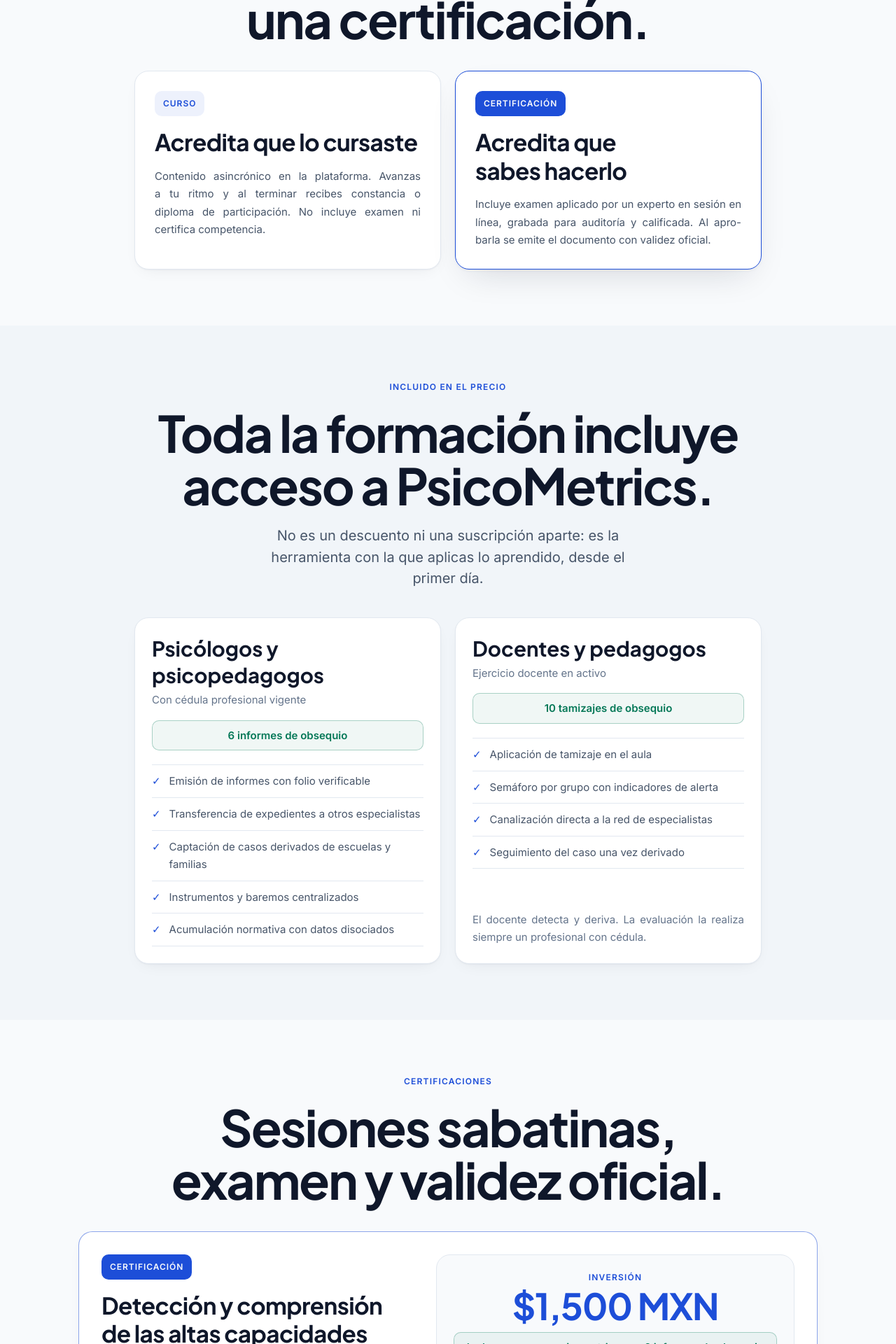
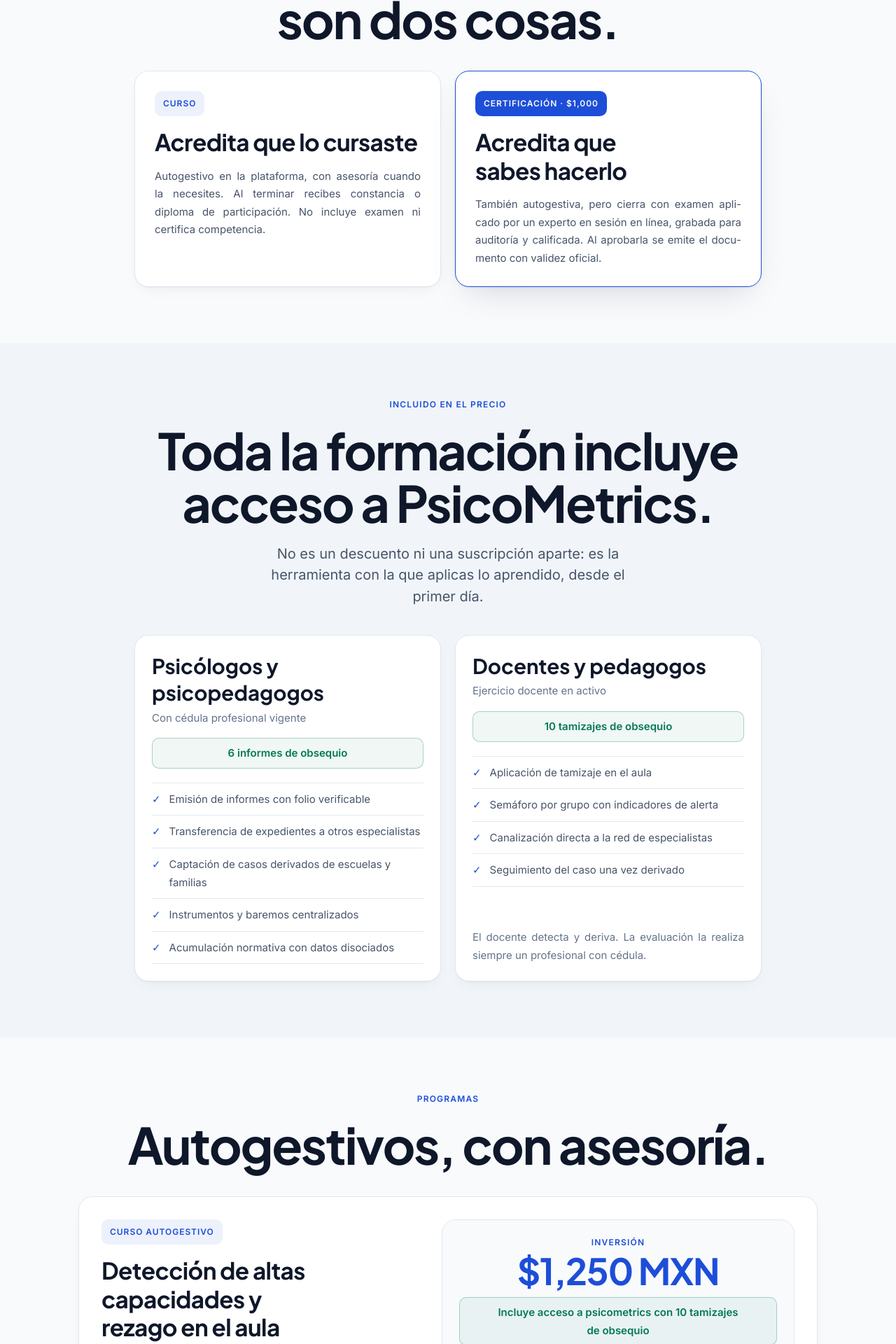
Before and after one commit to trayectoliceo-ux/trayectoliceo, a Next.js app: page /certificate in a window 1280 px wide. Shown: the part 860-2780 px from the top of the page at 70% size. Built offline with nearby package versions, Linux system fonts and the light colour scheme.

Commit message:
Curso autogestivo y examen de certificacion como pagos separados

```diff
--- a/src/app/certificate/page.tsx
+++ b/src/app/certificate/page.tsx
@@ -15,8 +15,8 @@
 });
 
 export default function PaginaCertificate() {
-  const certificaciones = programas.filter((p) => p.tipo === 'certificacion');
   const cursos = programas.filter((p) => p.tipo === 'curso');
+  const institucionales = programas.filter((p) => p.tipo === 'institucional');
 
   return (
     <>
@@ -43,7 +43,7 @@
         etiqueta="Certifícate"
         titulo={['Fórmate y', 'certifica lo']}
         rotativas={['que ya sabes hacer.']}
-        entrada="Certificaciones con sesiones en vivo y examen aplicado por un experto, y cursos asincrónicos para avanzar a tu ritmo. Ambas cosas existen aquí, y no son lo mismo."
+        entrada="Todo es autogestivo: avanzas a tu ritmo con asesoría cuando la necesites. La diferencia está en el cierre, porque la certificación se examina y el curso no."
         tono="hondo"
       />
 
@@ -51,8 +51,8 @@
       <Seccion>
         <Revelar className="text-center">
           <p className="etiqueta">Antes de elegir</p>
-          <h2 className="mx-auto mt-5 max-w-[20ch] text-t1">
-            Un curso no es una certificación.
+          <h2 className="mx-auto mt-5 max-w-[22ch] text-t1">
+            El curso y la certificación son dos cosas.
           </h2>
         </Revelar>
 
@@ -63,21 +63,21 @@
             </span>
             <h3 className="mt-4 text-t3">Acredita que lo cursaste</h3>
             <p className="justificado mt-4 flex-1 text-menudo leading-[1.7] text-tinta-suave">
-              Contenido asincrónico en la plataforma. Avanzas a tu ritmo y al terminar
-              recibes constancia o diploma de participación. No incluye examen ni
-              certifica competencia.
+              Autogestivo en la plataforma, con asesoría cuando la necesites. Al
+              terminar recibes constancia o diploma de participación. No incluye examen
+              ni certifica competencia.
             </p>
           </ElementoRevelar>
 
           <ElementoRevelar className="flex h-full flex-col rounded-lg border border-institucional bg-papel-puro p-7 shadow-elevada">
             <span className="inline-flex w-fit rounded bg-institucional px-3 py-1 text-[0.75rem] font-semibold uppercase tracking-[0.08em] text-papel">
-              Certificación
+              Certificación · $1,000
             </span>
             <h3 className="mt-4 text-t3">Acredita que sabes hacerlo</h3>
             <p className="justificado mt-4 flex-1 text-menudo leading-[1.7] text-tinta-suave">
-              Incluye examen aplicado por un experto en sesión en línea, grabada para
-              auditoría y calificada. Al aprobarla se emite el documento con validez
-              oficial.
+              También autogestiva, pero cierra con examen aplicado por un experto en
+              sesión en línea, grabada para auditoría y calificada. Al aprobarla se
+              emite el documento con validez oficial.
             </p>
           </ElementoRevelar>
         </GrupoRevelar>
@@ -131,17 +131,17 @@
         </GrupoRevelar>
       </Seccion>
 
-      {/* Certificaciones */}
+      {/* Cursos */}
       <Seccion>
         <Revelar className="text-center">
-          <p className="etiqueta">Certificaciones</p>
-          <h2 className="mx-auto mt-5 max-w-[24ch] text-t1">
-            Sesiones sabatinas, examen y validez oficial.
+          <p className="etiqueta">Programas</p>
+          <h2 className="mx-auto mt-5 max-w-[22ch] text-t1">
+            Autogestivos, con asesoría.
           </h2>
         </Revelar>
 
         <div className="mt-9 space-y-5">
-          {certificaciones.map((programa) => (
+          {cursos.map((programa) => (
             <Revelar key={programa.id}>
               <TarjetaPrograma programa={programa} />
             </Revelar>
@@ -149,15 +149,17 @@
         </div>
       </Seccion>
 
-      {/* Cursos */}
+      {/* Capacitación para centros */}
       <Seccion tono="hondo">
         <Revelar className="text-center">
-          <p className="etiqueta">Cursos</p>
-          <h2 className="mx-auto mt-5 max-w-[20ch] text-t1">Asincrónicos, a tu ritmo.</h2>
+          <p className="etiqueta">Para centros</p>
+          <h2 className="mx-auto mt-5 max-w-[22ch] text-t1">
+            Formación para todo tu equipo docente.
+          </h2>
         </Revelar>
 
         <div className="mt-9 space-y-5">
-          {cursos.map((programa) => (
+          {institucionales.map((programa) => (
             <Revelar key={programa.id}>
               <TarjetaPrograma programa={programa} />
             </Revelar>
--- a/src/components/ui/TarjetaPrograma.tsx
+++ b/src/components/ui/TarjetaPrograma.tsx
@@ -25,24 +25,15 @@
 export function TarjetaPrograma({ programa }: { programa: Programa }) {
   const [abierto, setAbierto] = useState(false);
 
-  const esCertificacion = programa.tipo === 'certificacion';
 
   return (
     <article
-      className={`rounded-lg border bg-papel-puro p-7 shadow-tarjeta sm:p-8 ${
-        esCertificacion ? 'border-institucional/50' : 'border-linea'
-      }`}
+      className="rounded-lg border border-linea bg-papel-puro p-7 shadow-tarjeta sm:p-8"
     >
       <div className="grid gap-8 lg:grid-cols-[1.25fr_1fr] lg:items-start">
         <div>
-          <span
-            className={`inline-flex rounded px-3 py-1 text-[0.75rem] font-semibold uppercase tracking-[0.08em] ${
-              esCertificacion
-                ? 'bg-institucional text-papel'
-                : 'bg-institucional/[0.08] text-institucional'
-            }`}
-          >
-            {esCertificacion ? 'Certificación' : 'Curso'}
+          <span className="inline-flex rounded bg-institucional/[0.08] px-3 py-1 text-[0.75rem] font-semibold uppercase tracking-[0.08em] text-institucional">
+            Curso autogestivo
           </span>
 
           <h3 className="mt-4 text-balance text-t3">{programa.nombre}</h3>
@@ -109,7 +100,7 @@
                   idPago={programa.id}
                   precio={pesos(programa.precio)}
                   accion="Inscribirme ahora"
-                  perfil={esCertificacion ? 'psicologo' : 'docente'}
+                  perfil={programa.requisito ? 'psicologo' : 'docente'}
                   campoExtra={
                     programa.requisito
                       ? {
@@ -124,8 +115,27 @@
 
               <p className="justificado mt-4 text-menudo text-gris">
                 Al confirmar el pago recibes acceso a la plataforma y avanzas a tu
-                ritmo.
+                ritmo. Al terminar, constancia de participación.
               </p>
+
+              {programa.certificacion ? (
+                <div className="mt-5 border-t border-linea pt-5">
+                  <p className="text-menudo font-bold uppercase tracking-[0.08em] text-institucional">
+                    Certificación oficial · opcional
+                  </p>
+                  <p className="justificado mt-2 text-menudo text-tinta-suave">
+                    Examen y análisis de caso con un especialista evaluador, según
+                    calendario. Al aprobarlo obtienes el certificado con validez
+                    oficial.
+                  </p>
+                  <p className="mt-3 whitespace-nowrap font-display text-entrada font-bold text-institucional">
+                    + {pesos(programa.certificacion.precio)}
+                  </p>
+                  <p className="mt-1 text-menudo text-gris">
+                    Se contrata cuando termines el curso.
+                  </p>
+                </div>
+              ) : null}
             </>
           ) : (
             <>
--- a/src/content/certificate.ts
+++ b/src/content/certificate.ts
@@ -34,7 +34,12 @@
 
 export type Programa = {
   id: string;
-  tipo: 'curso' | 'certificacion';
+  /**
+   * `curso` es autogestivo y entrega constancia. `institucional` se cotiza
+   * por centro. La certificación con validez oficial no es un tipo aparte:
+   * es un examen que se contrata además del curso, cuando se quiere.
+   */
+  tipo: 'curso' | 'institucional';
   nombre: string;
   dirigidoA: string;
   resumen: string;
@@ -53,11 +58,24 @@
   regalo?: string;
   /** `pago` cobra en línea y da acceso; `escuela` deriva a WhatsApp. */
   destino: 'pago' | 'escuela';
+  /**
+   * Examen y análisis de caso con especialista evaluador, para obtener el
+   * certificado con validez oficial. Se contrata aparte del curso.
+   */
+  certificacion?: {
+    id: string;
+    precio: number;
+    nombre: string;
+  };
   temario: Modulo[];
 };
 
-const PRECIO_CURSO = 1250;
-const PRECIO_CERTIFICACION = 1500;
+/** Curso autogestivo con constancia. */
+const PRECIO_CURSO_DOCENTE = 1250;
+const PRECIO_CURSO_PROFESIONAL = 1500;
+
+/** Examen y análisis de caso con especialista, para el certificado oficial. */
+const PRECIO_EXAMEN = 1000;
 
 /**
  * Lo que se incluye con cada programa. No es un descuento: es acceso a la
@@ -71,15 +89,20 @@
 export const programas: Programa[] = [
   {
     id: 'curso-deteccion-aula',
+    certificacion: {
+      id: 'curso-deteccion-aula-examen',
+      precio: PRECIO_EXAMEN,
+      nombre: 'Detección de altas capacidades y rezago en el aula',
+    },
     tipo: 'curso',
     nombre: 'Detección de altas capacidades y rezago en el aula',
     dirigidoA: 'Docentes, pedagogos y profesionales de ciencias de la educación',
     resumen:
       'Qué se observa desde el aula, cómo registrarlo y en qué momento exacto corresponde derivar. Sin instrumentos: el docente detecta, no evalúa.',
-    duracion: '20 horas · 5 sesiones',
-    modalidad: 'Asincrónico. Avanzas a tu ritmo desde la plataforma',
+    duracion: '20 horas · 5 módulos',
+    modalidad: 'Autogestivo. Avanzas a tu ritmo desde la plataforma',
     entrega: 'Constancia de participación',
-    precio: PRECIO_CURSO,
+    precio: PRECIO_CURSO_DOCENTE,
     regalo: REGALO_DOCENTE,
     destino: 'pago',
     temario: [
@@ -132,16 +155,21 @@
   },
   {
     id: 'curso-informe-psicopedagogico',
+    certificacion: {
+      id: 'curso-informe-psicopedagogico-examen',
+      precio: PRECIO_EXAMEN,
+      nombre: 'Elaboración del informe psicopedagógico',
+    },
     tipo: 'curso',
     nombre: 'Elaboración del informe psicopedagógico',
     dirigidoA: 'Psicólogos, psicopedagogos y orientadores con cédula',
     resumen:
       'Redacción del informe conforme a la normativa mexicana aplicable: estructura, lenguaje, resguardo de datos y recomendaciones que un centro pueda aplicar.',
-    duracion: '20 horas · 5 sesiones',
-    modalidad: 'Asincrónico. Avanzas a tu ritmo desde la plataforma',
+    duracion: '20 horas · 5 módulos',
+    modalidad: 'Autogestivo. Avanzas a tu ritmo desde la plataforma',
     entrega: 'Constancia de participación',
     requisito: 'Título y cédula profesional vigente',
-    precio: PRECIO_CURSO,
+    precio: PRECIO_CURSO_PROFESIONAL,
     regalo: REGALO_PROFESIONAL,
     destino: 'pago',
     temario: [
@@ -194,15 +222,20 @@
   },
   {
     id: 'certificacion-altas-capacidades',
-    tipo: 'certificacion',
+    certificacion: {
+      id: 'certificacion-altas-capacidades-examen',
+      precio: PRECIO_EXAMEN,
+      nombre: 'Detección de Altas Capacidades y Perfilamiento STEAM con enfoque psicométrico aplicado en contextos educativos',
+    },
+    tipo: 'curso',
     nombre:
-      'Detección y comprensión de las altas capacidades intelectuales y la doble excepcionalidad en el contexto STEAM',
+      'Detección y comprensión de las altas capacidades intelectuales y la doble excepcionalidad',
     dirigidoA: 'Psicólogos y psicopedagogos con cédula profesional',
     resumen:
       'De la detección al reporte que se entrega y se cobra. Incluye instrumentos, interpretación, perfilamiento STEAM y los formatos de trabajo listos para usar.',
     duracion: '20 horas curriculares · 6 módulos',
-    modalidad: 'Sesiones sabatinas por Zoom, con lecturas en PDF, cuestionarios y casos',
-    entrega: 'Certificación con validez oficial tras aprobar el examen',
+    modalidad: 'Autogestivo, con asesoría. Lecturas en PDF, cuestionarios y casos',
+    entrega: 'Constancia de participación. La certificación oficial se contrata aparte',
     requisito: 'Título y cédula profesional vigente',
     nombreCertificacion:
       'Detección de Altas Capacidades y Perfilamiento STEAM con enfoque psicométrico aplicado en contextos educativos',
@@ -221,7 +254,7 @@
       'Formato de reporte profesional',
       'Guía de interpretación',
     ],
-    precio: PRECIO_CERTIFICACION,
+    precio: PRECIO_CURSO_PROFESIONAL,
     regalo: REGALO_PROFESIONAL,
     destino: 'pago',
     temario: [
@@ -302,16 +335,21 @@
   },
   {
     id: 'certificacion-evaluacion-psicopedagogica',
-    tipo: 'certificacion',
+    certificacion: {
+      id: 'certificacion-evaluacion-psicopedagogica-examen',
+      precio: PRECIO_EXAMEN,
+      nombre: 'Evaluación psicopedagógica',
+    },
+    tipo: 'curso',
     nombre: 'Certificación en evaluación psicopedagógica',
     dirigidoA: 'Psicólogos y psicopedagogos con cédula profesional',
     resumen:
       'Proceso completo de evaluación, del motivo de consulta a la devolución. Incluye examen en línea con experto y sesión grabada para auditoría.',
     duracion: '20 horas curriculares · 5 módulos',
-    modalidad: 'Sesiones sabatinas por Zoom, con lecturas, cuestionarios y casos',
-    entrega: 'Certificación con validez oficial tras aprobar el examen',
+    modalidad: 'Autogestivo, con asesoría. Lecturas, cuestionarios y casos',
+    entrega: 'Constancia de participación. La certificación oficial se contrata aparte',
     requisito: 'Título y cédula profesional vigente',
-    precio: PRECIO_CERTIFICACION,
+    precio: PRECIO_CURSO_PROFESIONAL,
     regalo: REGALO_PROFESIONAL,
     destino: 'pago',
     temario: [
@@ -364,7 +402,7 @@
   },
   {
     id: 'capacitacion-institucional',
-    tipo: 'curso',
+    tipo: 'institucional',
     nombre: 'Capacitación para el equipo docente de tu escuela',
     dirigidoA: 'Colegios que quieren formar a todo su equipo',
     resumen:
--- a/src/content/inicio.ts
+++ b/src/content/inicio.ts
@@ -59,7 +59,7 @@
     },
     {
       etiqueta: 'Certifícate',
-      texto: 'Certificación en altas capacidades y perfil STEAM · sabatina · desde $850',
+      texto: 'Certificación en altas capacidades y perfil STEAM · autogestiva',
       accion: 'Ver programas',
       href: '/certificate',
     },
--- a/src/content/rutas.ts
+++ b/src/content/rutas.ts
@@ -51,7 +51,7 @@
     href: '/certificate',
     etiqueta: 'Soy docente o profesional',
     titulo: 'Certifícate: cursos y certificaciones',
-    gancho: 'Detección, evaluación psicopedagógica e informe. Desde $850 para miembros.',
+    gancho: 'Cursos autogestivos desde $1,250, con acceso a PsicoMetrics incluido.',
     accion: 'Ver programas',
   },
 ];
--- a/src/lib/catalogo.ts
+++ b/src/lib/catalogo.ts
@@ -37,13 +37,21 @@
     importe: producto.importe as number,
   }));
 
-/** Cursos y certificaciones con cobro en línea. */
+/** Cursos con cobro en línea, y el examen de certificación como pago aparte. */
 for (const programa of programas) {
-  if (programa.destino === 'pago' && programa.precio > 0) {
+  if (programa.destino !== 'pago' || programa.precio <= 0) continue;
+
+  catalogo.push({
+    id: programa.id,
+    nombre: programa.nombre,
+    importe: programa.precio * 100,
+  });
+
+  if (programa.certificacion) {
     catalogo.push({
-      id: programa.id,
-      nombre: programa.nombre,
-      importe: programa.precio * 100,
+      id: programa.certificacion.id,
+      nombre: `Examen de certificación · ${programa.certificacion.nombre}`,
+      importe: programa.certificacion.precio * 100,
     });
   }
 }
```
